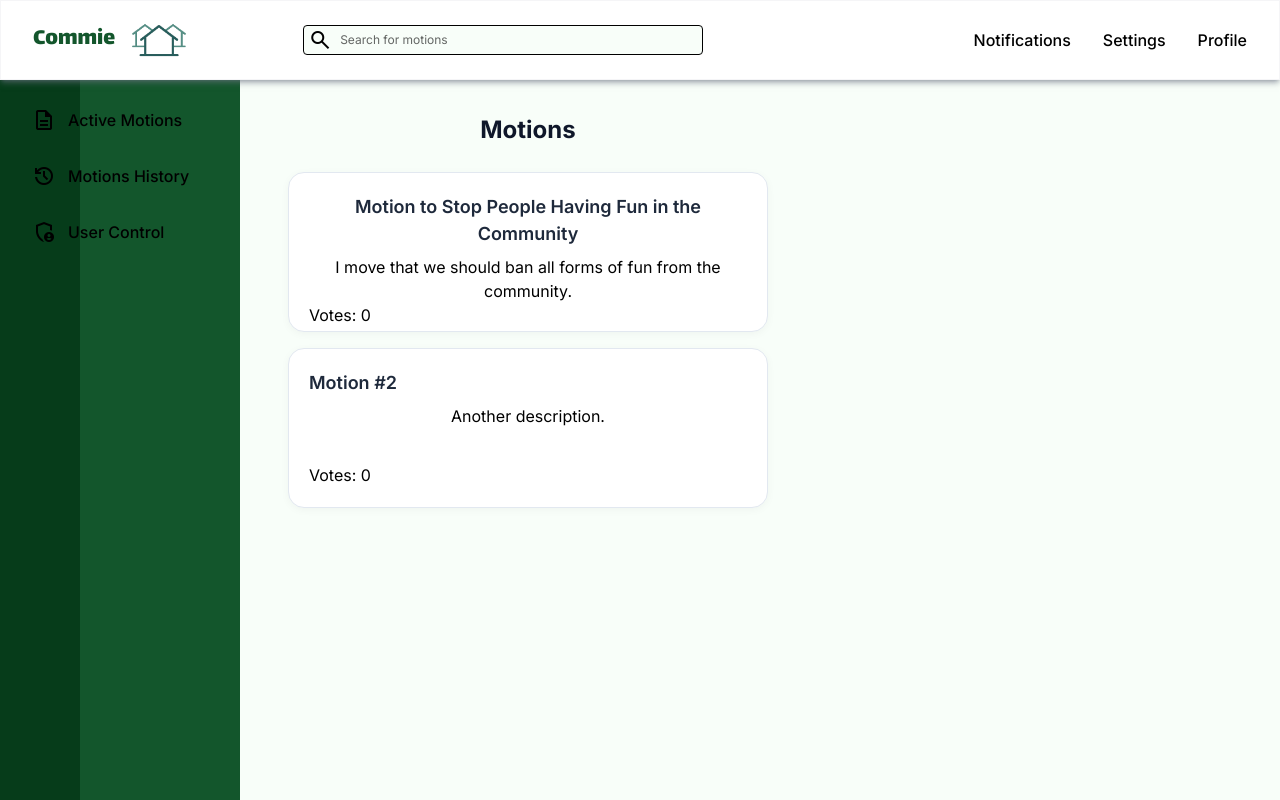
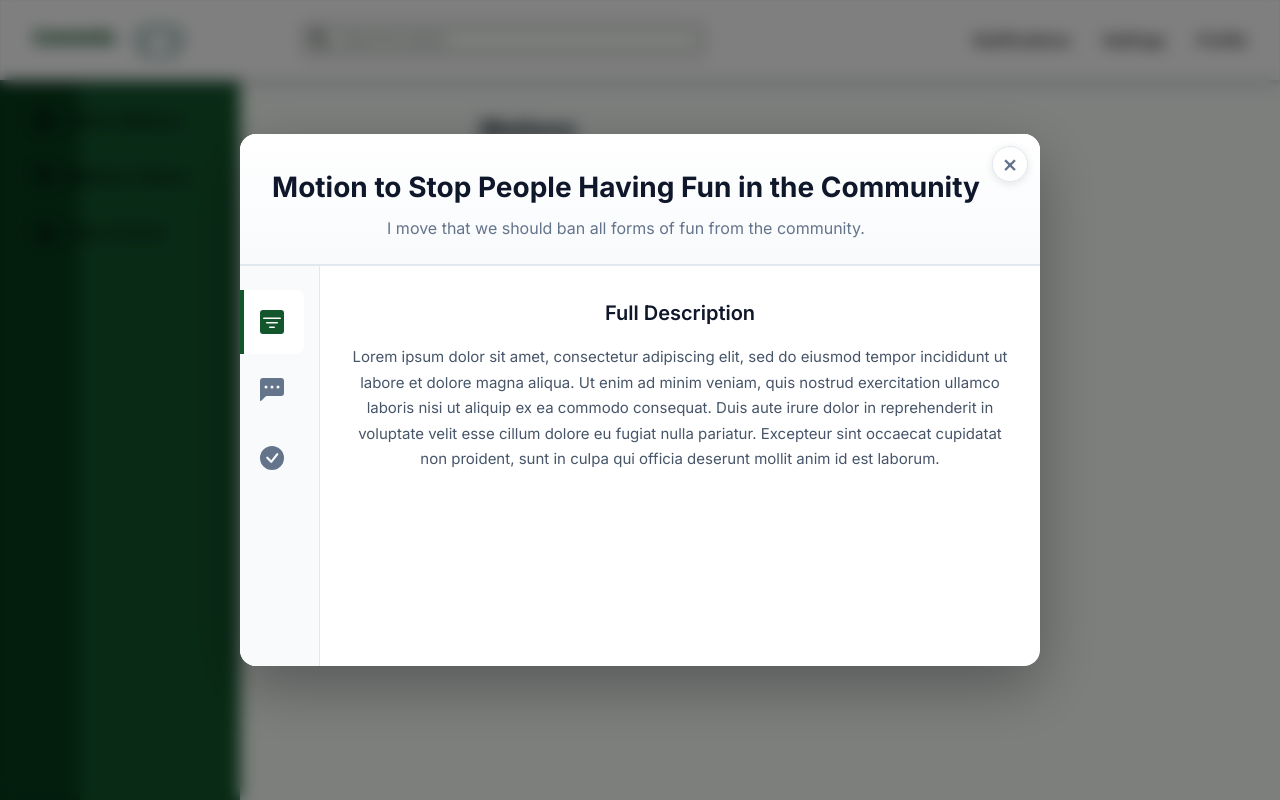
Before and after one commit to benjikib/csci432-web-dev-final-project, a React (Vite) app: page /motiondetails/1 in a window 1280 px wide. Built offline with nearby package versions, Linux system fonts and the light colour scheme.

Commit message:
fix the router and structure of the motion details page to properly respect URLs

```diff
--- a/src/App.jsx
+++ b/src/App.jsx
@@ -11,6 +11,10 @@ function AppContent() {
   const location = useLocation();
   const background = location.state?.background;
 
+  // Check if we're on a motion details route without background state (direct navigation)
+  const isMotionDetailsRoute = location.pathname.startsWith('/motiondetails/');
+  const shouldShowModal = background || isMotionDetailsRoute;
+
   return (
     <>
       <Routes location={background || location}>
@@ -22,7 +26,7 @@ function AppContent() {
         <Route path="/profile" element={<Profile />}></Route>
       </Routes>
 
-      {background && (
+      {shouldShowModal && (
         <Routes>
           <Route path="/motiondetails/:id" element={<MotionDetails />}></Route>
         </Routes>
--- a/src/components/MotionDetailsPage.jsx
+++ b/src/components/MotionDetailsPage.jsx
@@ -1,4 +1,4 @@
-import { useParams, useNavigate } from "react-router-dom"
+import { useParams, useNavigate, useLocation } from "react-router-dom"
 import { getMotionById } from "./MotionStorage"
 import { useState } from "react"
 import { BsFillFilterSquareFill, BsChatLeftDotsFill, BsCheckCircleFill } from "react-icons/bs"
@@ -6,11 +6,17 @@ import { BsFillFilterSquareFill, BsChatLeftDotsFill, BsCheckCircleFill } from "r
 function MotionDetails() {
     const { id } = useParams()
     const navigate = useNavigate()
+    const location = useLocation()
     const motion = getMotionById(id)
     const [activeTab, setActiveTab] = useState("description")
 
     const handleClose = () => {
-        navigate(-1)
+        // If there's a background state, go back; otherwise, navigate to motions page
+        if (location.state?.background) {
+            navigate(-1)
+        } else {
+            navigate('/motions')
+        }
     }
 
     const handleBackdropClick = (e) => {
```
